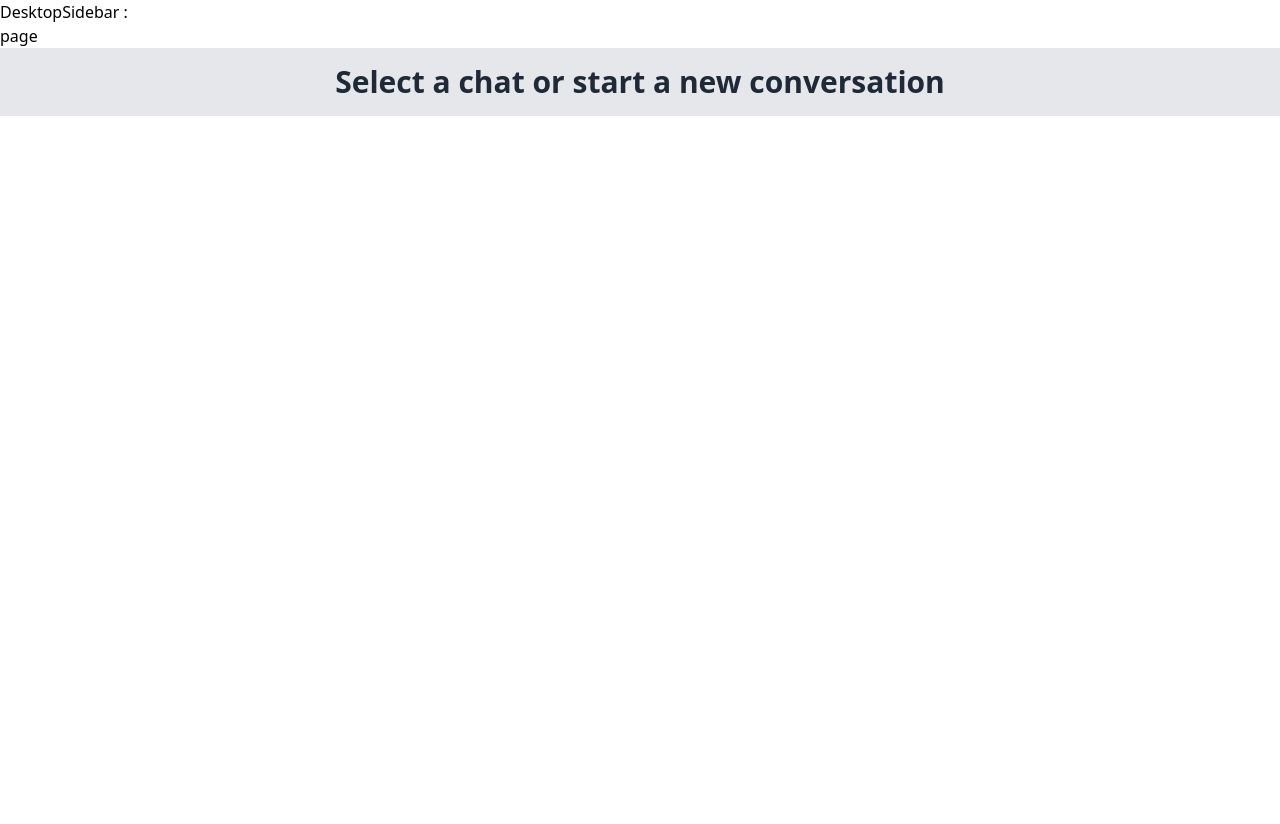
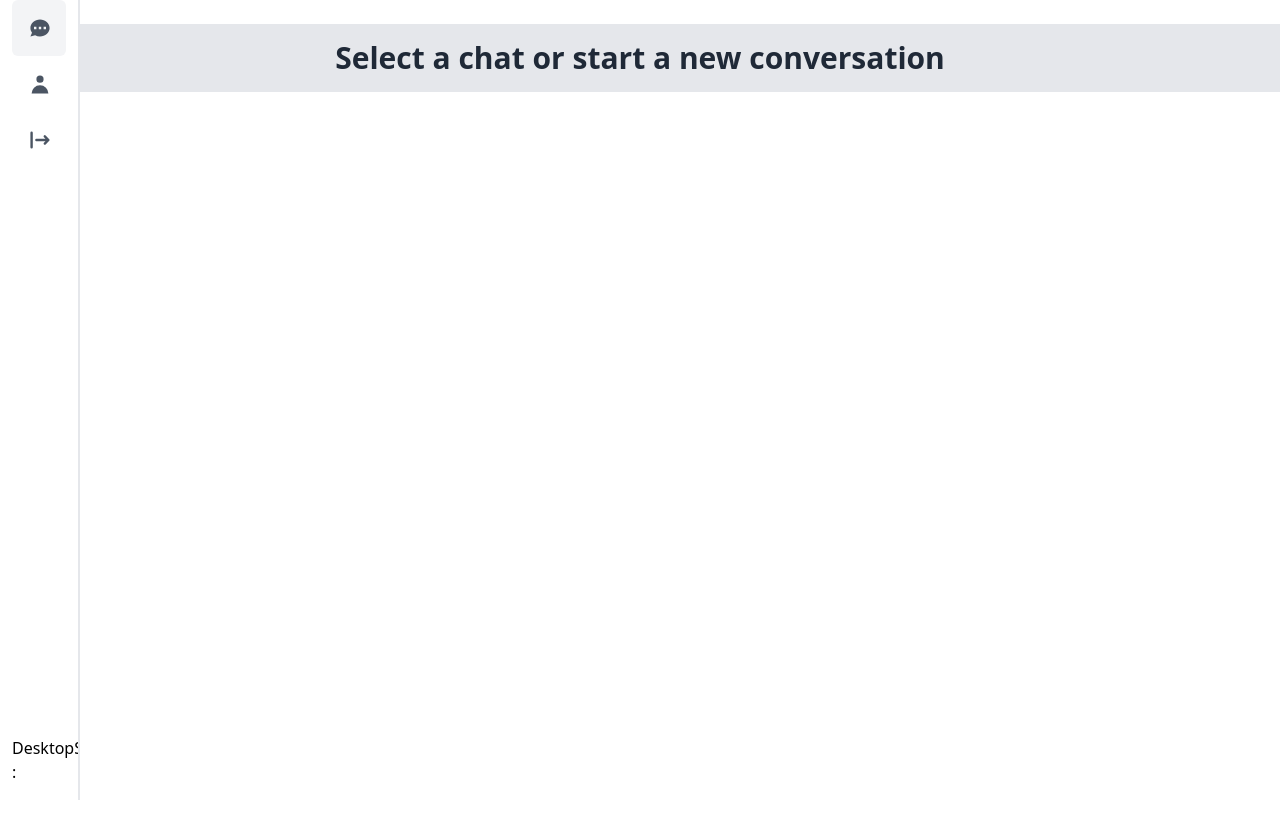
Before and after one commit to efegorkemumit/messenger-clone, a Next.js app: page /conversations in a window 1280 px wide. After the commit the page ends 800 px from the top, so only its background shows below. Built offline with nearby package versions, Linux system fonts and the light colour scheme; no server answers.

Commit message:
sidebar 1

```diff
--- /dev/null
+++ b/components/sidebar/DesktopItem.tsx
@@ -0,0 +1,49 @@
+import Link from 'next/link';
+import React from 'react'
+import clsx from 'clsx';
+
+interface DesktopItemProps{
+    label:string;
+    icon:any;
+    href:string;
+    onClick?:()=>void;
+    active?:boolean;
+}
+
+const DesktopItem: React.FC<DesktopItemProps>=({
+    label, href, icon:Icon, active, onClick
+})=> {
+
+    const handleClick = ()=>{
+        if(onClick){
+            return onClick();
+        }
+    }
+  return (
+    <li onClick={handleClick} key={label}>
+
+        <Link href={href} className=
+        {clsx(`flex gap-x-4 rounded-md p-4
+        text-sm font-semibold text-gray-600 hover:text-black
+        hover:bg-gray-100`,
+        active && 'bg-gray-100 text-black'
+
+        )}
+
+
+        >
+
+            <Icon className="h-6 w-6 shrink-0" aria-hidden="true" />
+
+            <span  className='sr-only'>{label}</span>
+
+        </Link>
+
+
+
+
+    </li>
+  )
+}
+
+export default DesktopItem
--- a/components/sidebar/DesktopSidebar.tsx
+++ b/components/sidebar/DesktopSidebar.tsx
@@ -1,13 +1,67 @@
+'use client'
+
+import useRoutes from '@/app/hook/action/useRoutes'
 import { User } from '@prisma/client'
 import React from 'react'
+import DesktopItem from './DesktopItem'
 
 interface DesktopSidebarProps{
     currentUser : User
 }
 
 const DesktopSidebar: React.FC<DesktopSidebarProps>=({currentUser})=> {
+
+    const routes = useRoutes();
   return (
-    <div>DesktopSidebar :  {currentUser?.email}</div>
+    <div className='hidden
+    lg:flex
+    lg:flex-col
+    lg:fixed
+    lg:bg-white
+    lg:border-r-2
+    lg:pb-4
+    lg:px-3
+    lg:w-20
+    lg:overflow-y-auto
+    lg:left-0
+    lg:inset-y-0
+    justify-between'>
+
+        <nav>
+
+            <ul role='list' className='flex flex-col justify-between'>
+                {routes.map((item)=>(
+
+                     <DesktopItem
+                     key={item.label}
+                     href={item.href}
+                     label={item.label}
+                     icon={item.icon}
+                     active={item.active}
+                     onClick={item.onClick}
+
+                     />
+
+
+
+
+
+                ))}
+
+
+
+            </ul>
+
+
+        </nav>
+
+
+
+        <nav>    DesktopSidebar :  {currentUser?.email} </nav>
+
+
+
+    </div>
   )
 }
 
--- a/package.json
+++ b/package.json
@@ -21,7 +21,8 @@
     "react-dom": "^18",
     "react-hook-form": "^7.49.3",
     "react-hot-toast": "^2.4.1",
-    "react-icons": "^5.0.1"
+    "react-icons": "^5.0.1",
+    "zustand": "^4.5.0"
   },
   "devDependencies": {
     "@types/bcrypt": "^5.0.2",
```
Also changed, not shown: 1 other file (tests, documents, lock files or other folders).
